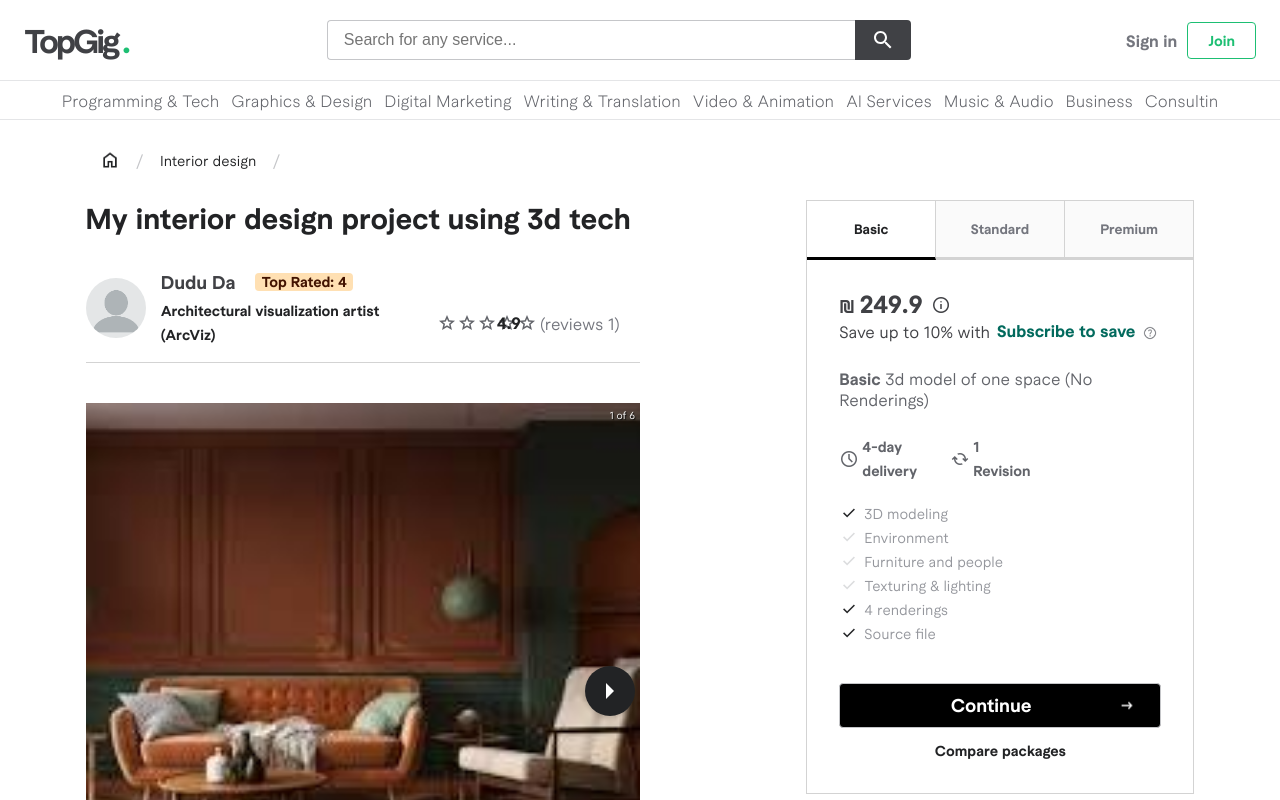
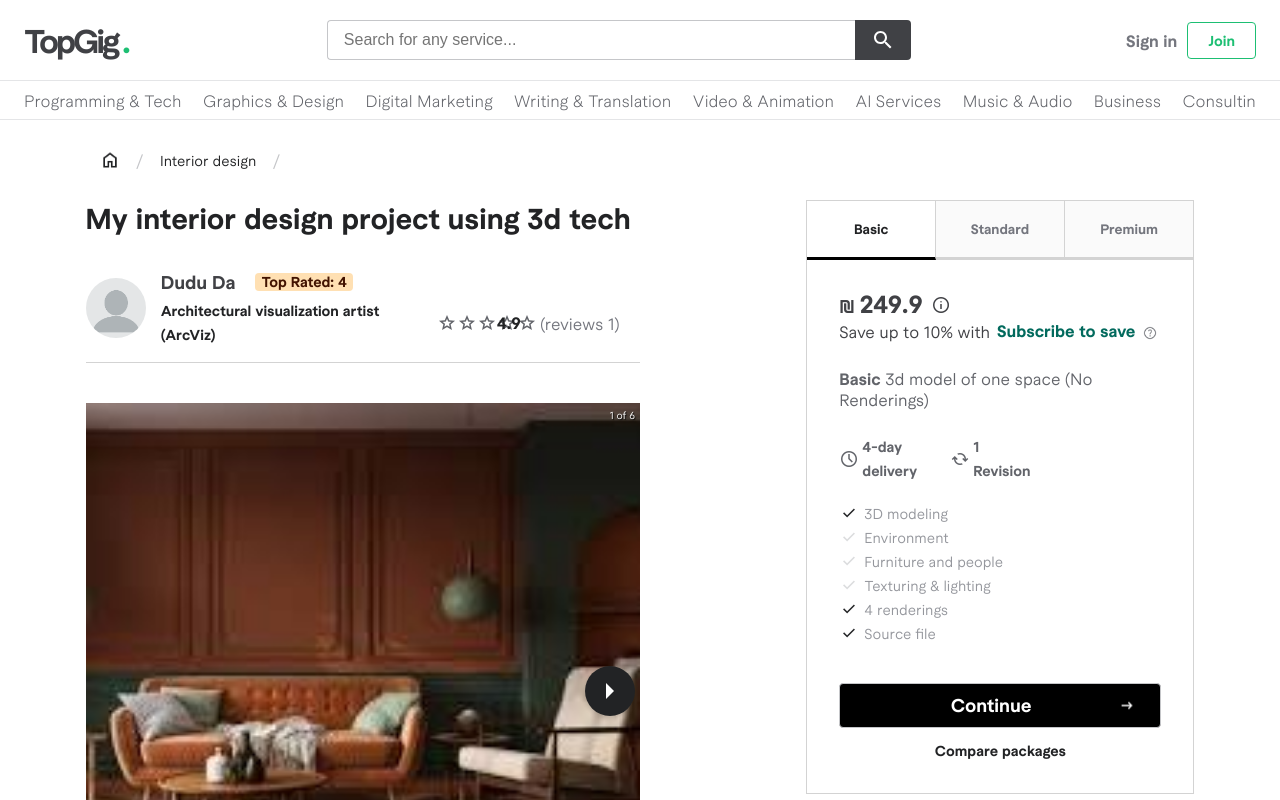
Before and after one commit to nadavbotzer/frontend-gig, a React (Vite) app: page /gig/1 in a window 1280 px wide. Shown: the top 800 px of the page. Built offline with nearby package versions, Linux system fonts and the light colour scheme.

Commit message:
Modify app header layout

```diff
--- a/src/assets/styles/cmps/AppHeader.scss
+++ b/src/assets/styles/cmps/AppHeader.scss
@@ -108,18 +108,22 @@
         }
     }
 
+    .tags-wrapper {
+        border-block: 1px solid #e4e5e7;
+    }
+
     .tags {
         background-color: $clr6;
         display: none;
         gap: 12px;
-        justify-content: center;
+        justify-content: space-between;
         color: $clr9;
         font-weight: 100;
-        border-block: 1px solid #e4e5e7;
 
         .tag {
             padding: 8px 0px;
             cursor: pointer;
+            color: $clr9;
 
             &:hover {
                 box-shadow: inset 0 -3px #1dbf73;
--- a/src/assets/styles/cmps/ImgCarousel.scss
+++ b/src/assets/styles/cmps/ImgCarousel.scss
@@ -53,12 +53,10 @@
 
         &:hover::before {
             background-color: #fff;
-            transform: scale(1.05) translate(-50%, -50%);
         }
 
         &:active::before {
             background-color: #fff;
-            transform: scale(0.95) translate(-50%, -50%);
         }
 
         &.disabled {
--- a/src/cmps/AppHeader.jsx
+++ b/src/cmps/AppHeader.jsx
@@ -2,7 +2,7 @@ import React from 'react'
 import useModal from '../customHooks/useModal'
 import { useEffect, useState, useRef } from 'react'
 
-import { NavLink } from 'react-router-dom'
+import { Link, NavLink } from 'react-router-dom'
 import { useNavigate } from 'react-router'
 import { useSelector } from 'react-redux'
 import { showErrorMsg, showSuccessMsg } from '../services/event-bus.service'
@@ -73,11 +73,6 @@ export function AppHeader() {
 		}
 	}
 
-	function goToIndex(tag) {
-		navigate(`/gig/?tags=${tag}`)
-
-	}
-
 	return (
 		<header className="app-header full main-container">
 			<nav>
@@ -105,13 +100,16 @@ export function AppHeader() {
 					)}
 				</div>
 			</nav>
-			<div className='tags full'>
-				{tags.map(((tag, idx) => {
-					return (
-						<div key={idx} className='tag' onClick={() => goToIndex(tag.tags)}>{tag.txt}</div>
-					)
-				}))}
+			<div className='tags-wrapper main-container full'>
+				<div className='tags main-layout'>
+					{tags.map(((tag, idx) => {
+						return (
+							<Link key={idx} className="tag" to={`/gig/?tags=${tag.tags}`}>{tag.txt}</Link>
+						)
+					}))}
+				</div>
 			</div>
+
 		</header>
 	)
 }
```
